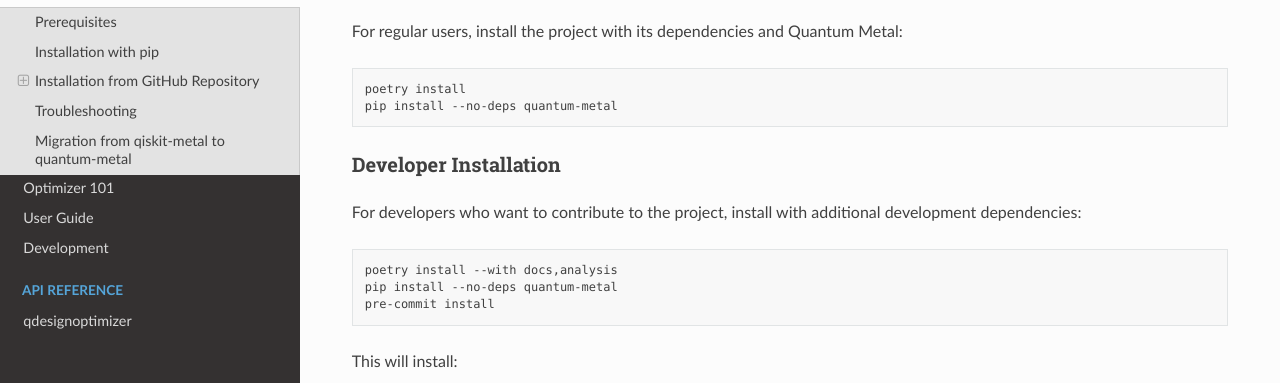
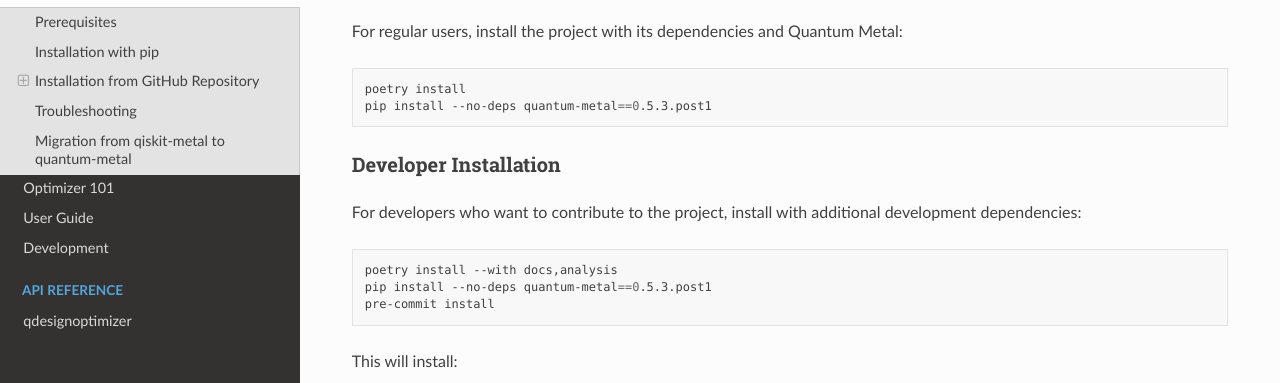
Before and after one commit to 202Q-lab/QDesignOptimizer, a Sphinx documentation site: the page built from docs/source/installation.rst, in a window 1280 px wide and 900 px high, scrolled down 1676 px. Shown: the part 161-544 px from the top of the window. Built offline with Sphinx 7.4.7 and the Read the Docs theme 3.1.0, drawn with Linux system fonts in a browser that asks for light colours; pages that are not in the unit, such as notebooks, are missing from menus.

Commit message:
fix quantum metal installation 0.5.3post1 for safety

```diff
--- a/docs/source/installation.rst
+++ b/docs/source/installation.rst
@@ -22,7 +22,7 @@
 .. code-block:: bash
 
     pip install qdesignoptimizer
-    pip install --no-deps quantum-metal
+    pip install --no-deps quantum-metal==0.5.3.post1
 
 Note that Quantum Metal (formerly Qiskit Metal) must be installed separately and without dependencies to make it work properly. The package uses PySide6 (version 6.8+) for the GUI interface.
 
@@ -90,7 +90,7 @@
 .. code-block:: bash
 
     poetry install
-    pip install --no-deps quantum-metal
+    pip install --no-deps quantum-metal==0.5.3.post1
 
 Developer Installation
 ----------------------
@@ -100,7 +100,7 @@
 .. code-block:: bash
 
     poetry install --with docs,analysis
-    pip install --no-deps quantum-metal
+    pip install --no-deps quantum-metal==0.5.3.post1
     pre-commit install
 
 This will install:
```
Also changed, not shown: README.md (+1 -1 lines), 4 other files.
